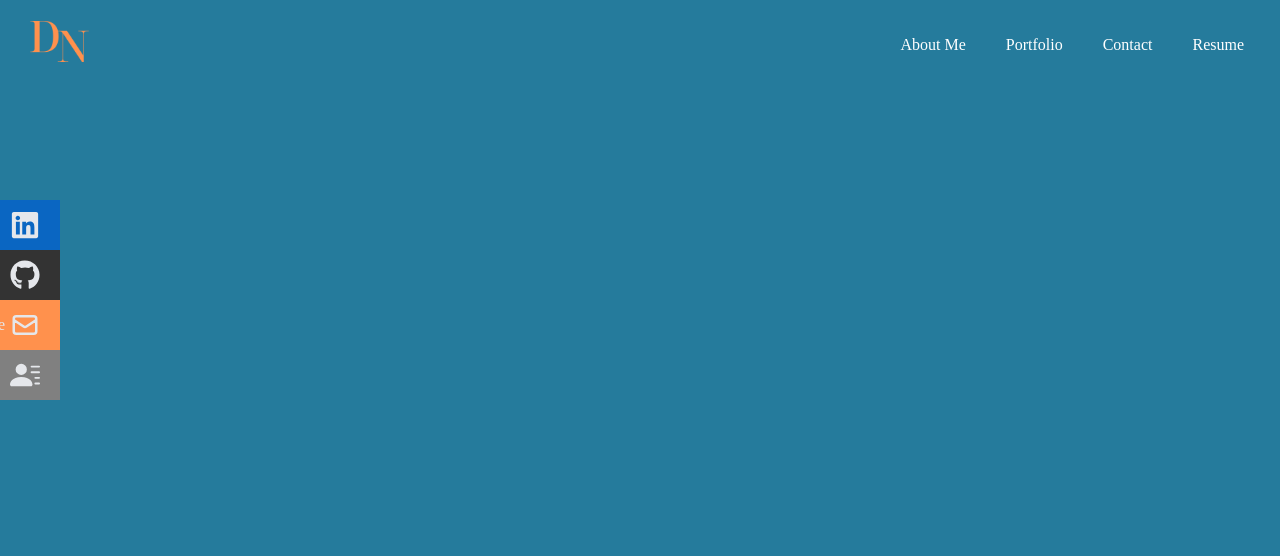
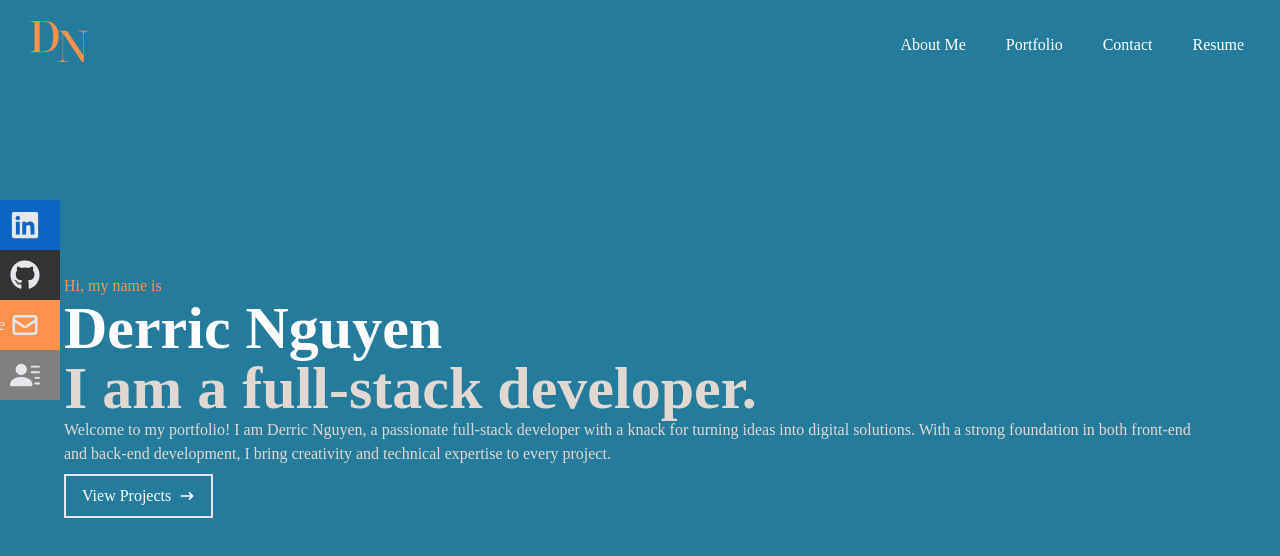
Before and after one commit to derricn2/DN-React-Portfolio, a React (Create React App) app: page / in a window 1280 px wide. Shown: the top 556 px of the page. Built offline with nearby package versions, Linux system fonts and the light colour scheme.

Commit message:
added content to header/home page

```diff
--- a/src/components/Home.js
+++ b/src/components/Home.js
@@ -5,6 +5,21 @@ const Home = () => {
     return (
         <div className='w-full h-screen bg-[#257B9C]'>
 
+            {/* container */}
+            <div className="max-w-[1080] mx-auto px-16 flex flex-col justify-center h-full">
+                <p className='text-[#FF914D]'> Hi, my name is</p>
+                <h1 className="text-3xl sm:text-6xl font-bold text-white">Derric Nguyen</h1>
+                <h2 className="text-3xl sm:text-6xl font-bold text-[#E1D9D1]">I am a full-stack developer.</h2>
+                <p className="text-[#E1D9D1]">Welcome to my portfolio! I am Derric Nguyen, a passionate full-stack developer with a knack for turning ideas into digital solutions. With a strong foundation in both front-end and back-end development, I bring creativity and technical expertise to every project.</p>
+
+                <div>
+                    <button className="text-white border-2 px-4 py-2 my-2 flex items-center hover:bg-[#FF914D] hover:border-[#FF914D]">View Projects
+                        <span>
+                          <HiArrowNarrowRight className="ml-2" />
+                        </span>
+                    </button>
+                </div>
+            </div>
         </div>
     );
 };
```
